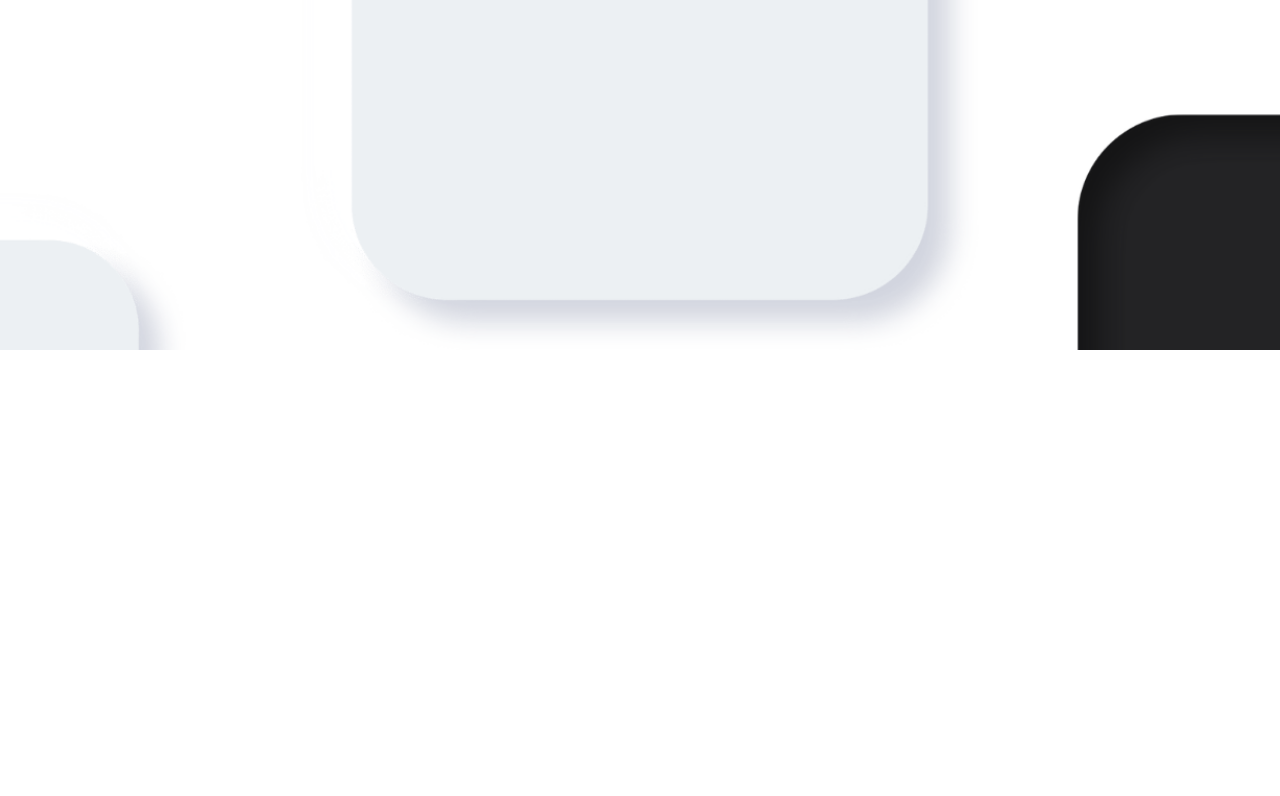
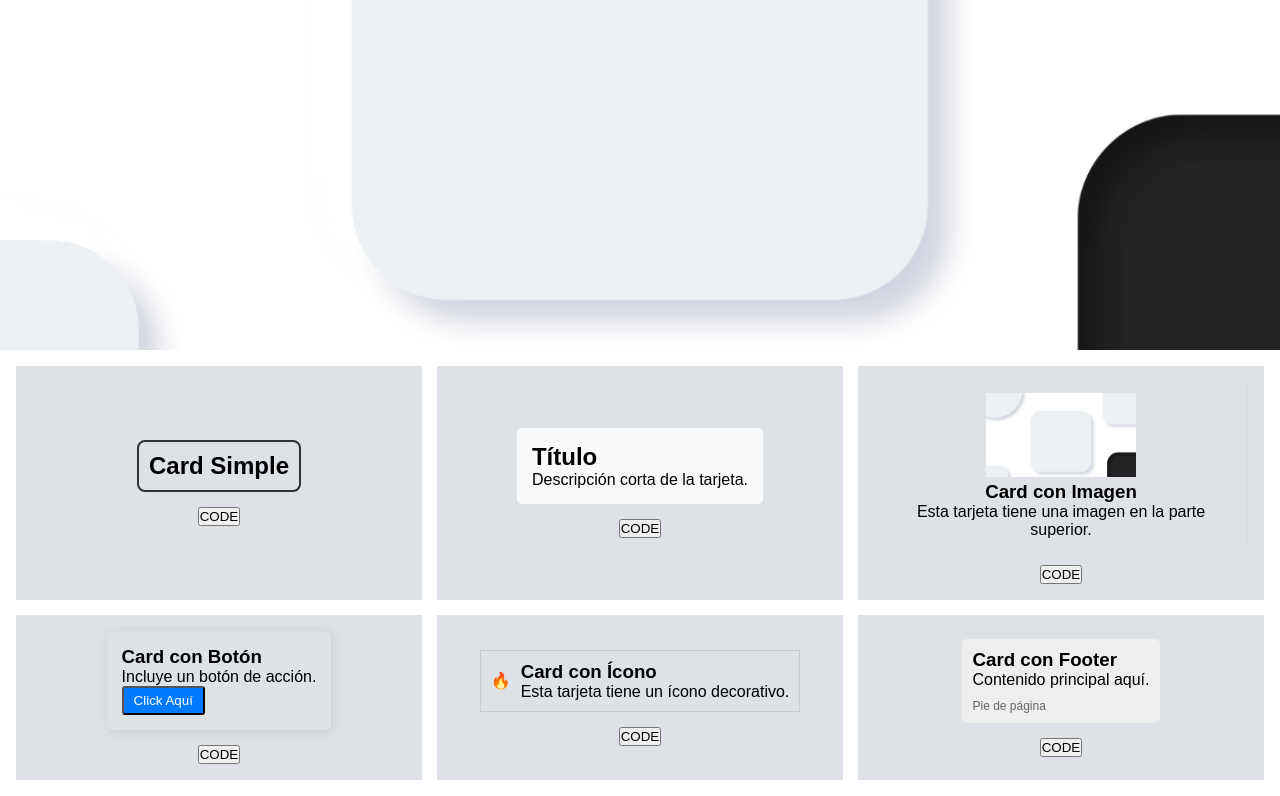
Before and after one commit to faazdy/ui-komponents, a React (Vite) app: page /cards in a window 1280 px wide. Shown: the part 450-1246 px from the top of the page. Before the commit the page ends 800 px from the top, so only its background shows below. Built offline with nearby package versions, Linux system fonts and the light colour scheme.

Commit message:
-m 'CARDS ADDED'

```diff
--- /dev/null
+++ b/src/data/DataCards.jsx
@@ -0,0 +1,153 @@
+export const cards = [
+    {
+        id: 1,
+        style: { border: "2px solid #333", padding: "10px", borderRadius: "8px" },
+        code: (
+            <div style={{ border: "2px solid #333", padding: "10px", borderRadius: "8px" }}>
+                <h1>Card Simple</h1>
+            </div>
+        ),
+        codeText: {
+            codeHTML: `<div class="card">
+    <h1>Card Simple</h1>
+</div>`,
+            codeCSS: `.card {
+    border: 2px solid #333;
+    padding: 10px;
+    border-radius: 8px;
+}`
+        }
+    },
+    {
+        id: 2,
+        style: { backgroundColor: "#f8f9fa", padding: "15px", borderRadius: "5px" },
+        code: (
+            <div style={{ backgroundColor: "#f8f9fa", padding: "15px", borderRadius: "5px" }}>
+                <h2>Título</h2>
+                <p>Descripción corta de la tarjeta.</p>
+            </div>
+        ),
+        codeText: {
+            codeHTML: `<div class="card">
+    <h2>Título</h2>
+    <p>Descripción corta de la tarjeta.</p>
+</div>`,
+            codeCSS: `.card {
+    background-color: #f8f9fa;
+    padding: 15px;
+    border-radius: 5px;
+}`
+        }
+    },
+    {
+        id: 3,
+        style: { textAlign: "center", padding: "10px", border: "1px solid #ddd" },
+        code: (
+            <div style={{ textAlign: "center", padding: "10px", border: "1px solid #ddd" }}>
+                <img src="assets/images/hero-cards.png" alt="Imagen" />
+                <h3>Card con Imagen</h3>
+                <p>Esta tarjeta tiene una imagen en la parte superior.</p>
+            </div>
+        ),
+        codeText: {
+            codeHTML: `<div class="card">
+    <img src="https://via.placeholder.com/150" alt="Imagen" />
+    <h3>Card con Imagen</h3>
+    <p>Esta tarjeta tiene una imagen en la parte superior.</p>
+</div>`,
+            codeCSS: `.card {
+    text-align: center;
+    padding: 10px;
+    border: 1px solid #ddd;
+}`
+        }
+    },
+    {
+        id: 4,
+        style: { boxShadow: "2px 2px 10px rgba(0,0,0,0.1)", padding: "15px", borderRadius: "5px" },
+        code: (
+            <div style={{ boxShadow: "2px 2px 10px rgba(0,0,0,0.1)", padding: "15px", borderRadius: "5px" }}>
+                <h3>Card con Botón</h3>
+                <p>Incluye un botón de acción.</p>
+                <button style={{ padding: "5px 10px", borderRadius: "3px", background: "#007bff", color: "#fff" }}>
+                    Click Aquí
+                </button>
+            </div>
+        ),
+        codeText: {
+            codeHTML: `<div class="card">
+    <h3>Card con Botón</h3>
+    <p>Incluye un botón de acción.</p>
+    <button class="button">Click Aquí</button>
+</div>`,
+            codeCSS: `.card {
+    box-shadow: 2px 2px 10px rgba(0,0,0,0.1);
+    padding: 15px;
+    border-radius: 5px;
+}
+.button {
+    padding: 5px 10px;
+    border-radius: 3px;
+    background: #007bff;
+    color: #fff;
+}`
+        }
+    },
+    {
+        id: 5,
+        style: { display: "flex", alignItems: "center", gap: "10px", padding: "10px", border: "1px solid #ccc" },
+        code: (
+            <div style={{ display: "flex", alignItems: "center", gap: "10px", padding: "10px", border: "1px solid #ccc" }}>
+                <span>🔥</span>
+                <div>
+                    <h3>Card con Ícono</h3>
+                    <p>Esta tarjeta tiene un ícono decorativo.</p>
+                </div>
+            </div>
+        ),
+        codeText: {
+            codeHTML: `<div class="card">
+    <span>🔥</span>
+    <div>
+        <h3>Card con Ícono</h3>
+        <p>Esta tarjeta tiene un ícono decorativo.</p>
+    </div>
+</div>`,
+            codeCSS: `.card {
+    display: flex;
+    align-items: center;
+    gap: 10px;
+    padding: 10px;
+    border: 1px solid #ccc;
+}`
+        }
+    },
+    {
+        id: 6,
+        style: { backgroundColor: "#eee", padding: "10px", borderRadius: "5px" },
+        code: (
+            <div style={{ backgroundColor: "#eee", padding: "10px", borderRadius: "5px" }}>
+                <h3>Card con Footer</h3>
+                <p>Contenido principal aquí.</p>
+                <footer style={{ marginTop: "10px", fontSize: "12px", color: "#666" }}>Pie de página</footer>
+            </div>
+        ),
+        codeText: {
+            codeHTML: `<div class="card">
+    <h3>Card con Footer</h3>
+    <p>Contenido principal aquí.</p>
+    <footer>Pie de página</footer>
+</div>`,
+            codeCSS: `.card {
+    background-color: #eee;
+    padding: 10px;
+    border-radius: 5px;
+}
+footer {
+    margin-top: 10px;
+    font-size: 12px;
+    color: #666;
+}`
+        }
+    }
+];
--- a/src/pages/cards/Card.jsx
+++ b/src/pages/cards/Card.jsx
@@ -1,9 +1,27 @@
-import React from 'react'
+import React, { useState } from "react";
+import Modal from "../../components/Modal";
 
-function Card() {
+function Card({ card }) {
+  const [isOpen, setIsOpen] = useState(false);
+
+  const handleOpen = () => {
+    setIsOpen(true);
+  };
+  const handleClose = () => {
+    setIsOpen(false);
+  };
+
   return (
-    <div>Card</div>
-  )
+    <div className="card-container">
+      {card.code}
+      <button onClick={handleOpen}>CODE</button>
+      <Modal
+        openCode={isOpen}
+        onClose={handleClose}
+        code={card.codeText.codeCSS}
+      />
+    </div>
+  );
 }
 
-export default Card
+export default Card;
--- a/src/pages/cards/CardList.jsx
+++ b/src/pages/cards/CardList.jsx
@@ -1,13 +1,22 @@
-import React from 'react'
-import Herosection from '../../components/Herosection'
+import React from "react";
+import Herosection from "../../components/Herosection";
+import { cards } from "../../data/DataCards";
+import Card from "./Card";
+import "../../styles/cards.scss";
 
-const herobg = 'assets/images/hero-cards.png'
+const herobg = "assets/images/hero-cards.png";
+
 function CardList() {
   return (
-    <main className='cards-main-content'>
-        <Herosection title="Cards" description="Hey" bg={herobg}/>
+    <main className="cards-main-content">
+      <Herosection title="Cards" description="Hey" bg={herobg} />
+      <section className="cards-gallery">
+        {cards.map((card) => (
+          <Card key={card.id} card={card} />
+        ))}
+      </section>
     </main>
-  )
+  );
 }
 
-export default CardList
+export default CardList;
--- a/src/styles/cards.scss
+++ b/src/styles/cards.scss
@@ -1,174 +1,18 @@
-/* card section */
-.example-card{
-    width: 360px;
-    margin: 0 auto;
-    border-radius: 16px;
-    background-color: #FFFFFF;
-    box-shadow: 0px 30px 100px 0px rgba(17, 23, 41, 0.05);
+@use "./variables" as *;
+
+img{max-width: 150px;}
+.cards-gallery{
+  display: grid;
+  grid-template-columns: repeat(3, 1fr);
+  gap: 15px;
+  padding: 1em;
 }
-
-.example-card-img{
-    width: 100%;
-    padding: 1em;
-
+.card-container{
+  background-color: $color2;
+  padding: 1em;
+  display: flex;
+  justify-content: center;
+  align-items: center;
+  flex-direction: column;
+  gap: 15px;
 }
-.example-card-img img{
-    width: 100%;
-    border-radius: 16px;
-}
-
-.example-card-info{
-    border-bottom: 1px solid #E5EAF0;
-    padding: 0 1em;
-    padding-bottom: 1em;
-}
-
-.example-card-type{
-    margin-bottom: 1em;
-}
-
-.example-card-type span{
-    background-color: #E6D6FC;
-    color: #883AE1;
-    font-size: 10px;
-    font-weight: bold;
-    padding: 5px 15px;
-    border-radius: 10px;
-}
-
-.example-card-text h1{
-    color: #20293A;
-    font-size: 18px;
-}
-.example-card-text p{
-    color: #6C727F;
-}
-
-.example-card-profile{
-    padding: 1em;
-}
-.example-card-profile a{
-    text-decoration: none;
-    color: #6C727F;
-    font-size: 12px;
-}
-
-.example-card-profile a:hover{
-    color: #883AE1;
-}
-.new-example-card {
-    background: #ffffff;
-    border-radius: 15px;
-    overflow: hidden;
-    box-shadow: 0 4px 20px rgba(0, 0, 0, 0.1);
-    width: 300px;
-    transition: transform 0.3s ease, box-shadow 0.3s ease;
-  }
-
-
-  /* Estilos para la imagen */
-  .new-card-img img {
-    width: 100%;
-    height: 160px;
-    object-fit: cover;
-    border-bottom: 2px solid #f1f1f1;
-  }
-
-  /* Información de la tarjeta */
-  .new-card-info {
-    padding: 20px;
-  }
-
-  /* Encabezado con título y subtítulo */
-  .new-card-header h2 {
-    font-size: 22px;
-    font-weight: bold;
-    color: #333;
-    margin-bottom: 5px;
-  }
-
-  .new-card-subtitle {
-    font-size: 14px;
-    color: #666;
-  }
-
-  /* Descripción de la tarjeta */
-  .new-card-description p {
-    font-size: 15px;
-    color: #777;
-    line-height: 1.5;
-    margin-top: 15px;
-  }
-
-  /* Pie de la tarjeta con enlace */
-  .new-card-footer a {
-    text-decoration: none;
-    font-size: 14px;
-    font-weight: 600;
-    color: #007bff;
-    transition: color 0.3s ease;
-  }
-
-  .new-card-footer a:hover {
-    color: #0056b3;
-  }
-
-  .horizontal-card {
-    display: flex;
-    background: #ffffff;
-    align-items: center;
-    border-radius: 15px;
-    box-shadow: 0 4px 20px rgba(0, 0, 0, 0.1);
-    width: 600px;
-    transition: transform 0.3s ease, box-shadow 0.3s ease;
-  }
-
-
-  /* Imagen en la tarjeta horizontal */
-  .horizontal-card-img img {
-    width: 200px;
-    height: 200px;
-    object-fit: cover;
-    border-radius: 10px;
-    margin-right: 20px;
-  }
-
-  /* Información de la tarjeta horizontal */
-  .horizontal-card-info {
-    display: flex;
-    flex-direction: column;
-    justify-content: center;
-    padding: 20px;
-    width: 100%;
-  }
-
-  /* Encabezado con título y subtítulo */
-  .horizontal-card-header h2 {
-    font-size: 24px;
-    font-weight: bold;
-    color: #333;
-    margin-bottom: 10px;
-  }
-
-  .horizontal-card-subtitle {
-    font-size: 16px;
-    color: #777;
-  }
-
-  /* Descripción de la tarjeta horizontal */
-  .horizontal-card-description p {
-    font-size: 15px;
-    color: #555;
-    line-height: 1.5;
-    margin-top: 10px;
-  }
-
-  /* Pie de la tarjeta con enlace */
-  .horizontal-card-footer a {
-    text-decoration: none;
-    font-size: 14px;
-    font-weight: 600;
-    color: #007bff;
-    transition: color 0.3s ease;
-    margin-top: 15px;
-  }
```
Also changed, not shown: src/data/data.js (+73 -33 lines).
